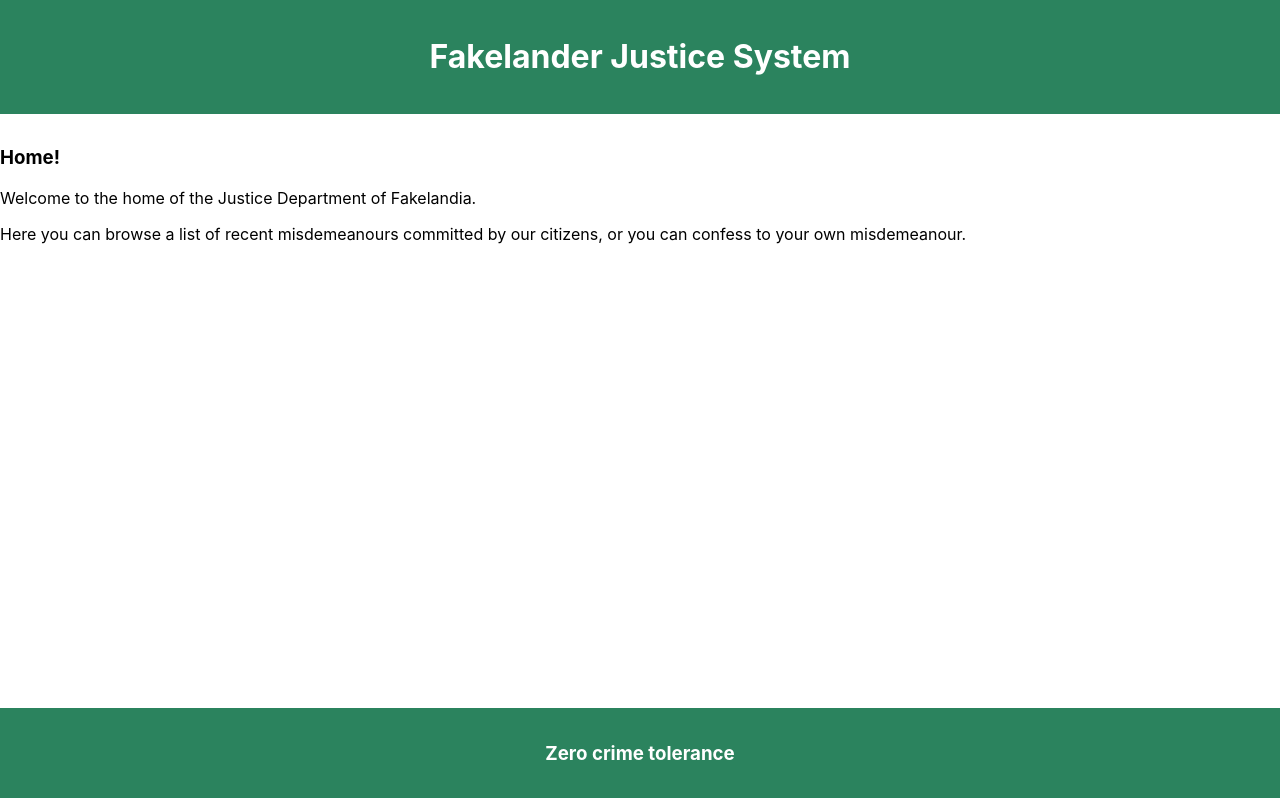
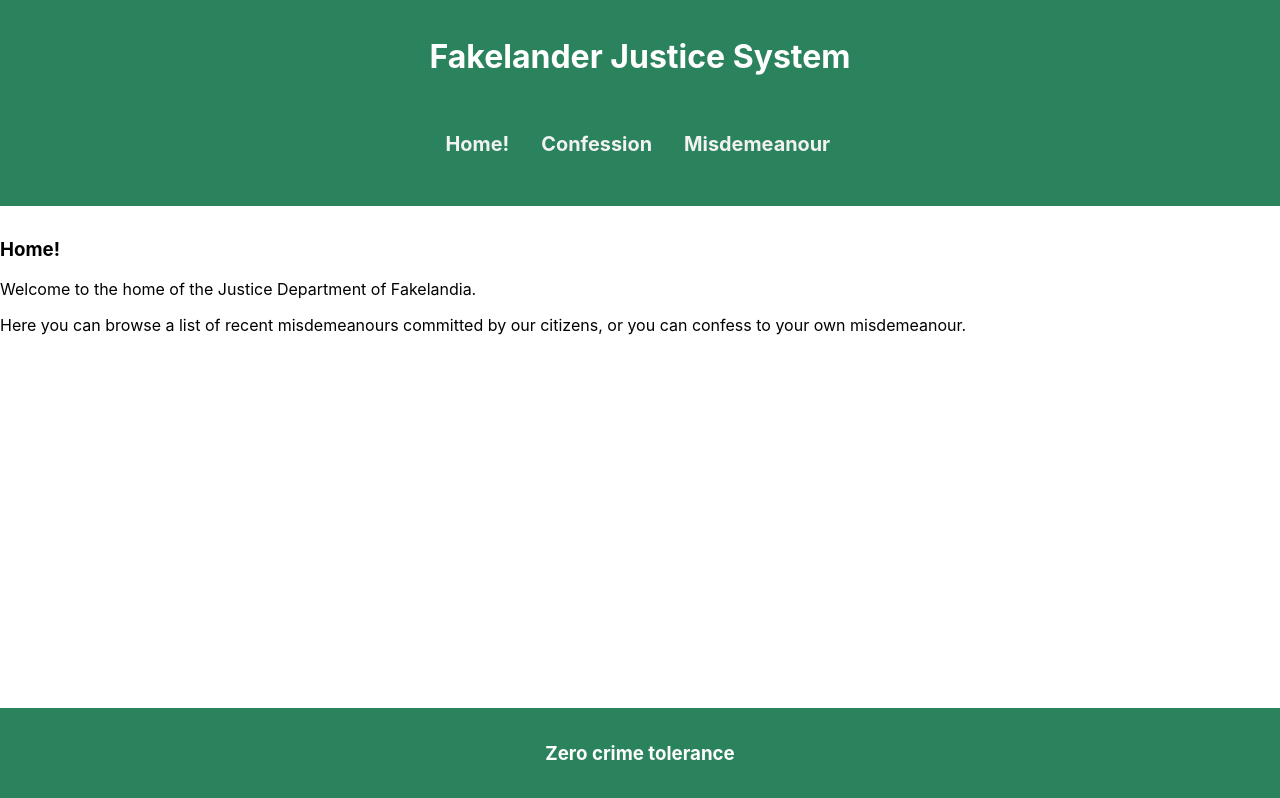
Before and after one commit to SukirtiSaxena/fakelandia-justice-system, a React (Create React App) app: page / in a window 1280 px wide. Built offline with nearby package versions, Linux system fonts and the light colour scheme.

Commit message:
Created header with navigation elements

```diff
--- a/src/App.js
+++ b/src/App.js
@@ -11,6 +11,11 @@ function App() {
         <BrowserRouter>
           <Header />
           <Router />
+          <p>Welcome to the home of the Justice Department of Fakelandia.</p>
+          <p>Here you can browse a list of recent misdemeanours committed by our citizens, or
+            you can confess to your own misdemeanour.
+          </p>
+
           <Footer />
         </BrowserRouter>
       </div>
--- a/src/Components/Confession.js
+++ b/src/Components/Confession.js
@@ -1,4 +1,8 @@
 const Confession = () => {
-    return <div>Confession </div>
+    return (
+        <div>
+            <h3>Confession</h3>
+        </div>
+    )
 }
 export default Confession;
--- a/src/Components/Header.css
+++ b/src/Components/Header.css
@@ -10,3 +10,24 @@
     background-color: rgb(43, 131, 94);
     color: #fff;
   }
+
+  .topnav a {
+    float: left;
+    color: #f2f2f2;
+    text-align: center;
+    padding: 14px 16px;
+    text-decoration: none;
+    font-size: 17px;
+  }
+
+  /* Change the color of links on hover */
+.topnav a:hover {
+  background-color: #ddd;
+  color: black;
+}
+
+/* Add a color to the active/current link */
+.topnav a.active {
+  background-color: #04AA6D;
+  color: white;
+}
--- a/src/Components/Header.js
+++ b/src/Components/Header.js
@@ -1,9 +1,19 @@
+import Confession from './Confession';
 import './Header.css';
+import Home from './Home';
+import Misdemeanour from './Misdemeanour';
 const Header = () => {
     return (
-        <div className="Header">
-            <h1>Fakelander Justice System</h1>
+    <div className="Header">
+
+     <div class="topnav">
+     <h1>Fakelander Justice System</h1>
+            <a href=""><Home/></a>
+            <a href=""><Confession/></a>
+            <a href=""><Misdemeanour/></a>
+
         </div>
+    </div>
     )
 }
 
--- a/src/Components/Home.js
+++ b/src/Components/Home.js
@@ -2,11 +2,6 @@ const Home = () => {
     return (
     <div>
        <h3> Home! </h3>
-        <p>Welcome to the home of the Justice Department of Fakelandia.</p>
-        <p>Here you can browse a list of recent misdemeanours committed by our citizens, or
-            you can confess to your own misdemeanour.
-        </p>
-
     </div>
     )
 }
--- a/src/Components/Misdemeanour.js
+++ b/src/Components/Misdemeanour.js
@@ -1,5 +1,9 @@
-const Misdemeanour = ()=>{
-   return <div>Misdemeanour </div>
-} ;
+const Misdemeanour = () => {
+   return (
+      <div>
+         <h3>Misdemeanour</h3>
+      </div>
+   )
+};
 
 export default Misdemeanour;
--- /dev/null
+++ b/src/Layouts/mainLayout.js
@@ -0,0 +1,14 @@
+import Footer from "../Components/Footer"
+import Header from "../Components/Header"
+import Home from "../Components/Home"
+
+const MainLayout = () =>
+    <>
+        <Header/>
+        <main style={{flex:'1'}}>
+            <Home/>
+        </main>
+        <Footer/>
+    </>;
+
+export default MainLayout;
--- a/src/Router/Router.js
+++ b/src/Router/Router.js
@@ -2,12 +2,16 @@ import { Route, Routes } from "react-router";
 import Confession from "../Components/Confession";
 import Home from "../Components/Home";
 import Misdemeanour from "../Components/Misdemeanour";
+import MainLayout from "../Layouts/mainLayout";
 
-const Router=()=> <Routes>
-    <Route path="/" element={<Home/>}/>
-    <Route path="/misdemeanour" element={<Misdemeanour/>}/>
-    <Route path="/confession" element={<Confession/>}/>
-    <Route path="*" element={<Home/>}/>
-</Routes> ;
+const Router = () =>
+    <Routes>
+
+            <Route path="/" element={<Home />} />
+            <Route path="/misdemeanour" element={<Misdemeanour />} />
+            <Route path="/confession" element={<Confession />} />
+            <Route path="/*" element={<Home />} />
+
+    </Routes >;
 
 export default Router;
```
